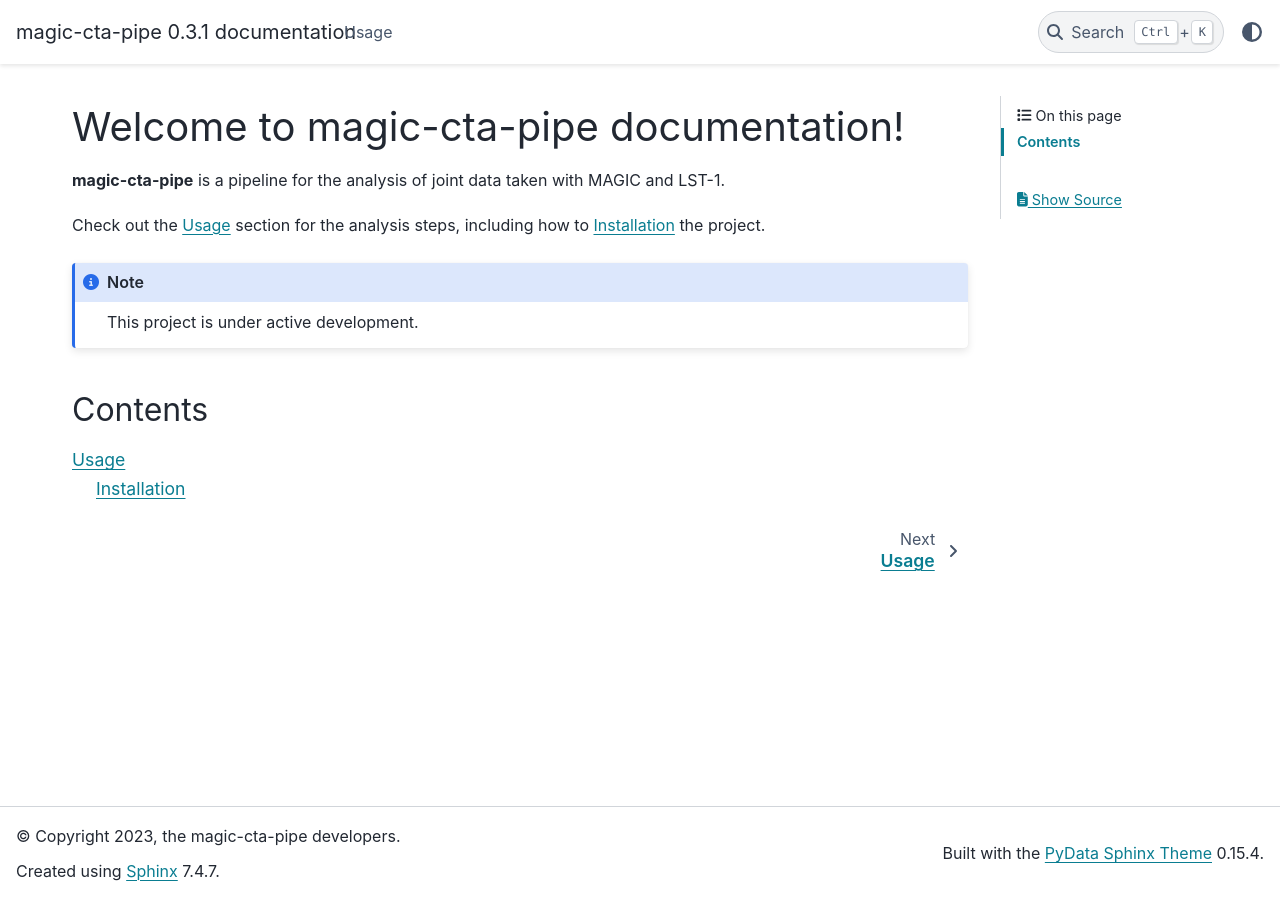
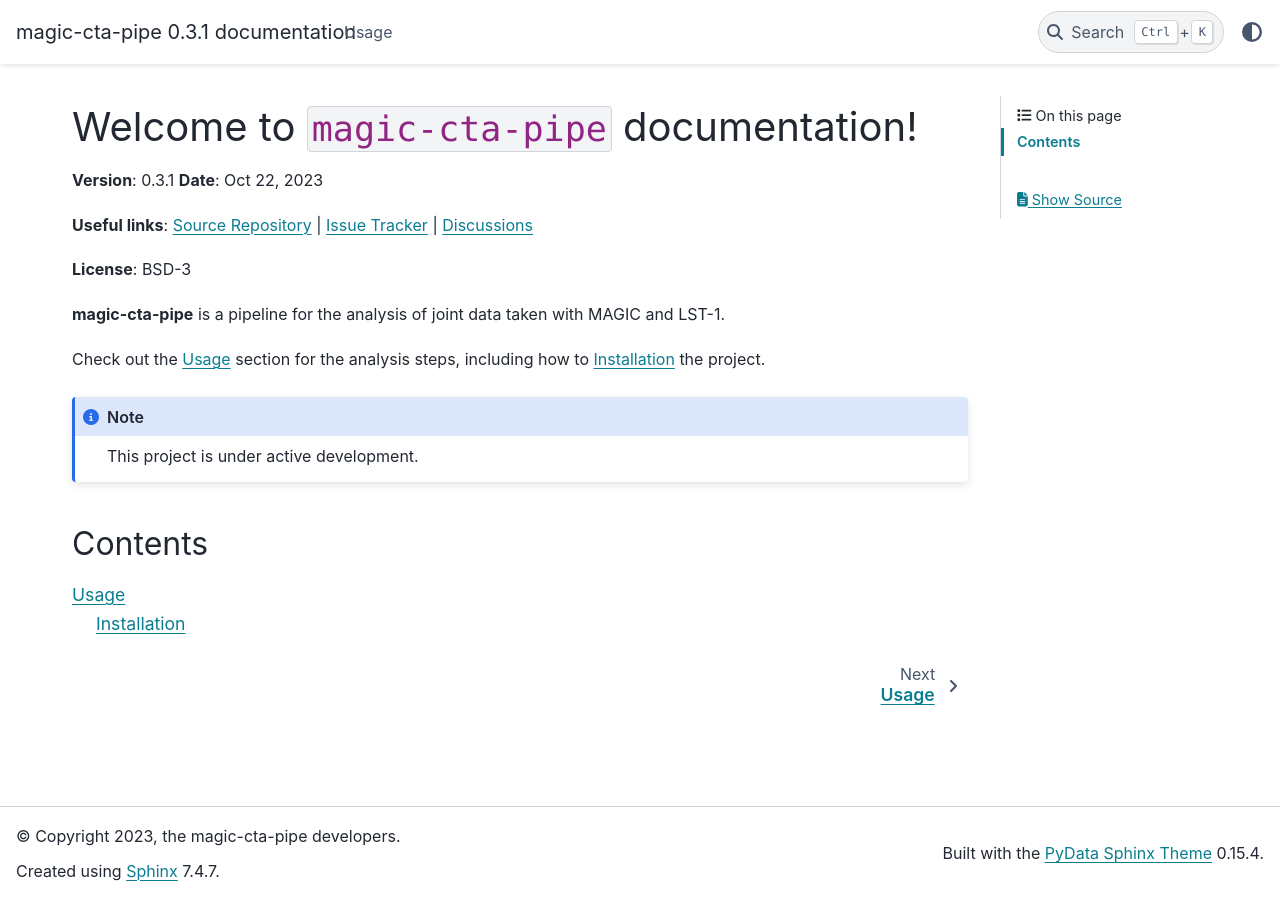
Before and after one commit to cta-observatory/magic-cta-pipe, a Sphinx documentation site: the page built from docs/index.rst, in a window 1280 px wide. Built offline with Sphinx 7.4.7 and the PyData theme 0.15.4, drawn with Linux system fonts in a browser that asks for light colours.

Commit message:
Slightly change index page.

```diff
--- a/docs/index.rst
+++ b/docs/index.rst
@@ -1,5 +1,17 @@
-Welcome to magic-cta-pipe documentation!
-=========================================
+.. _magicctapipe:
+
+============================================
+Welcome to ``magic-cta-pipe`` documentation!
+============================================
+
+**Version**: |version| **Date**: |today|
+
+**Useful links**:
+`Source Repository <https://github.com/cta-observatory/magic-cta-pipe>`__ |
+`Issue Tracker <https://github.com/cta-observatory/magic-cta-pipe/issues>`__ |
+`Discussions <https://github.com/cta-observatory/magic-cta-pipe/discussions>`__
+
+**License**: BSD-3
 
 **magic-cta-pipe** is a pipeline for the analysis of joint data taken with MAGIC and LST-1.
 
```
